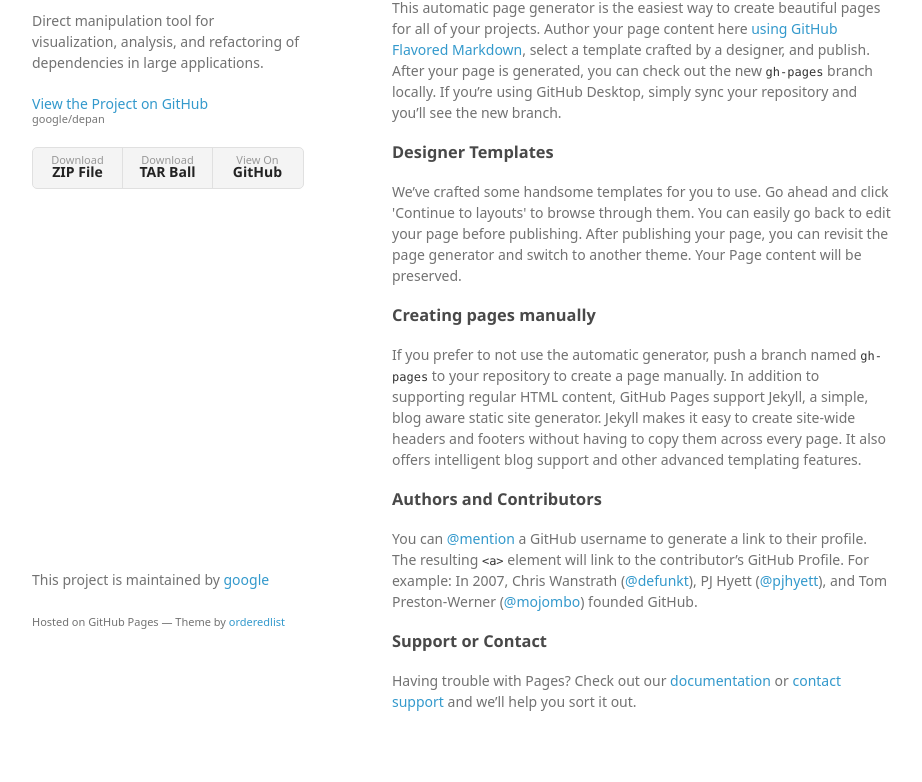
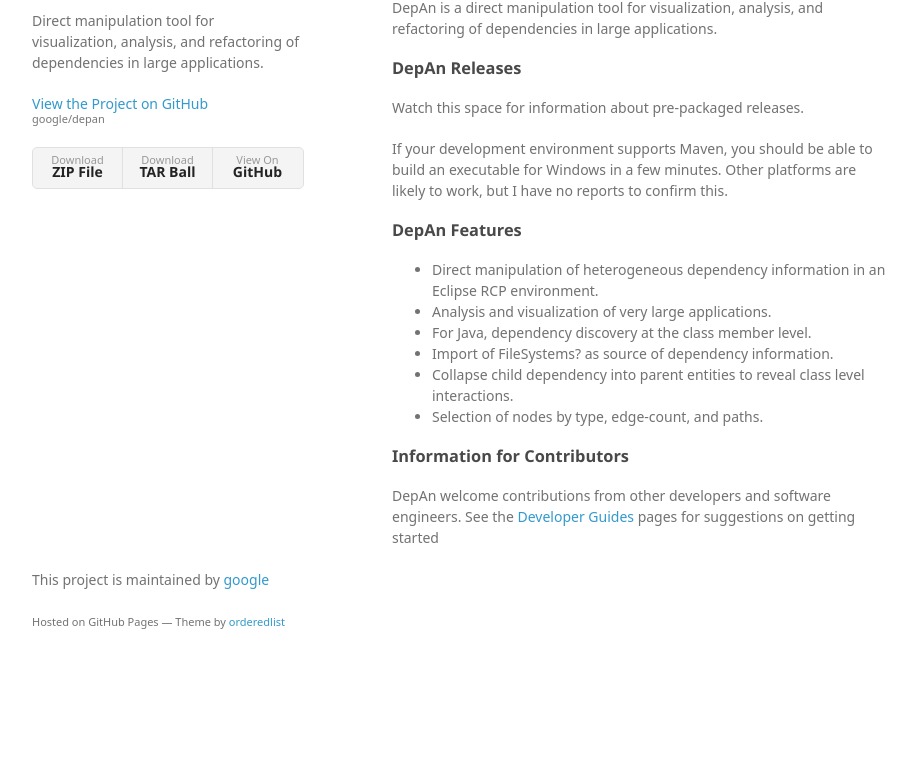
Before and after one commit to google/depan, a plain HTML site: page index.html in a window 1280 px wide. Shown: the part 99-881 px from the top of the page, without its empty margins (178-1100 px from the left). After the commit the page ends 800 px from the top, so only its background shows below. Drawn offline with Linux system fonts and the light colour scheme; a web font is replaced by a local one.

Commit message:
Real DepAn content, with link to DevGuide.

```diff
--- a/index.html
+++ b/index.html
@@ -29,29 +29,35 @@
       </header>
       <section>
         <h3>
-<a id="welcome-to-github-pages" class="anchor" href="#welcome-to-github-pages" aria-hidden="true"><span class="octicon octicon-link"></span></a>Welcome to GitHub Pages.</h3>
+<a id="welcome-to-depan" class="anchor" href="#welcome-to-depan" aria-hidden="true"><span class="octicon octicon-link"></span></a>Welcome to DepAn.</h3>
 
-<p>This automatic page generator is the easiest way to create beautiful pages for all of your projects. Author your page content here <a href="https://guides.github.com/features/mastering-markdown/">using GitHub Flavored Markdown</a>, select a template crafted by a designer, and publish. After your page is generated, you can check out the new <code>gh-pages</code> branch locally. If you’re using GitHub Desktop, simply sync your repository and you’ll see the new branch.</p>
+<p>DepAn is a direct manipulation tool for visualization, analysis, and refactoring of dependencies in large applications.</p>
 
 <h3>
-<a id="designer-templates" class="anchor" href="#designer-templates" aria-hidden="true"><span class="octicon octicon-link"></span></a>Designer Templates</h3>
+<a id="depan-releases" class="anchor" href="#depan-releases" aria-hidden="true"><span class="octicon octicon-link"></span></a>DepAn Releases</h3>
 
-<p>We’ve crafted some handsome templates for you to use. Go ahead and click 'Continue to layouts' to browse through them. You can easily go back to edit your page before publishing. After publishing your page, you can revisit the page generator and switch to another theme. Your Page content will be preserved.</p>
+<p>Watch this space for information about pre-packaged releases.</p>
+
+<p>If your development environment supports Maven, you should be able to build an executable for Windows in a few minutes.
+Other platforms are likely to work, but I have no reports to confirm this.</p>
 
 <h3>
-<a id="creating-pages-manually" class="anchor" href="#creating-pages-manually" aria-hidden="true"><span class="octicon octicon-link"></span></a>Creating pages manually</h3>
+<a id="depan-features" class="anchor" href="#depan-features" aria-hidden="true"><span class="octicon octicon-link"></span></a>DepAn Features</h3>
 
-<p>If you prefer to not use the automatic generator, push a branch named <code>gh-pages</code> to your repository to create a page manually. In addition to supporting regular HTML content, GitHub Pages support Jekyll, a simple, blog aware static site generator. Jekyll makes it easy to create site-wide headers and footers without having to copy them across every page. It also offers intelligent blog support and other advanced templating features.</p>
+<ul>
+  <li>Direct manipulation of heterogeneous dependency information in an Eclipse RCP environment.</li>
+  <li>Analysis and visualization of very large applications.</li>
+  <li>For Java, dependency discovery at the class member level.</li>
+  <li>Import of FileSystems? as source of dependency information.</li>
+  <li>Collapse child dependency into parent entities to reveal class level interactions.</li>
+  <li>Selection of nodes by type, edge-count, and paths.</li>
+</ul>
 
 <h3>
-<a id="authors-and-contributors" class="anchor" href="#authors-and-contributors" aria-hidden="true"><span class="octicon octicon-link"></span></a>Authors and Contributors</h3>
+<a id="information-for-contributors" class="anchor" href="#information-for-contributors" aria-hidden="true"><span class="octicon octicon-link"></span></a>Information for Contributors</h3>
 
-<p>You can <a href="https://github.com/blog/821" class="user-mention">@mention</a> a GitHub username to generate a link to their profile. The resulting <code>&lt;a&gt;</code> element will link to the contributor’s GitHub Profile. For example: In 2007, Chris Wanstrath (<a href="https://github.com/defunkt" class="user-mention">@defunkt</a>), PJ Hyett (<a href="https://github.com/pjhyett" class="user-mention">@pjhyett</a>), and Tom Preston-Werner (<a href="https://github.com/mojombo" class="user-mention">@mojombo</a>) founded GitHub.</p>
-
-<h3>
-<a id="support-or-contact" class="anchor" href="#support-or-contact" aria-hidden="true"><span class="octicon octicon-link"></span></a>Support or Contact</h3>
-
-<p>Having trouble with Pages? Check out our <a href="https://help.github.com/pages">documentation</a> or <a href="https://github.com/contact">contact support</a> and we’ll help you sort it out.</p>
+<p>DepAn welcome contributions from other developers and software engineers.
+See the <a class="anchor" href="dev-guide.html">Developer Guides</a> pages for suggestions on getting started</p>
       </section>
       <footer>
         <p>This project is maintained by <a href="https://github.com/google">google</a></p>
```
